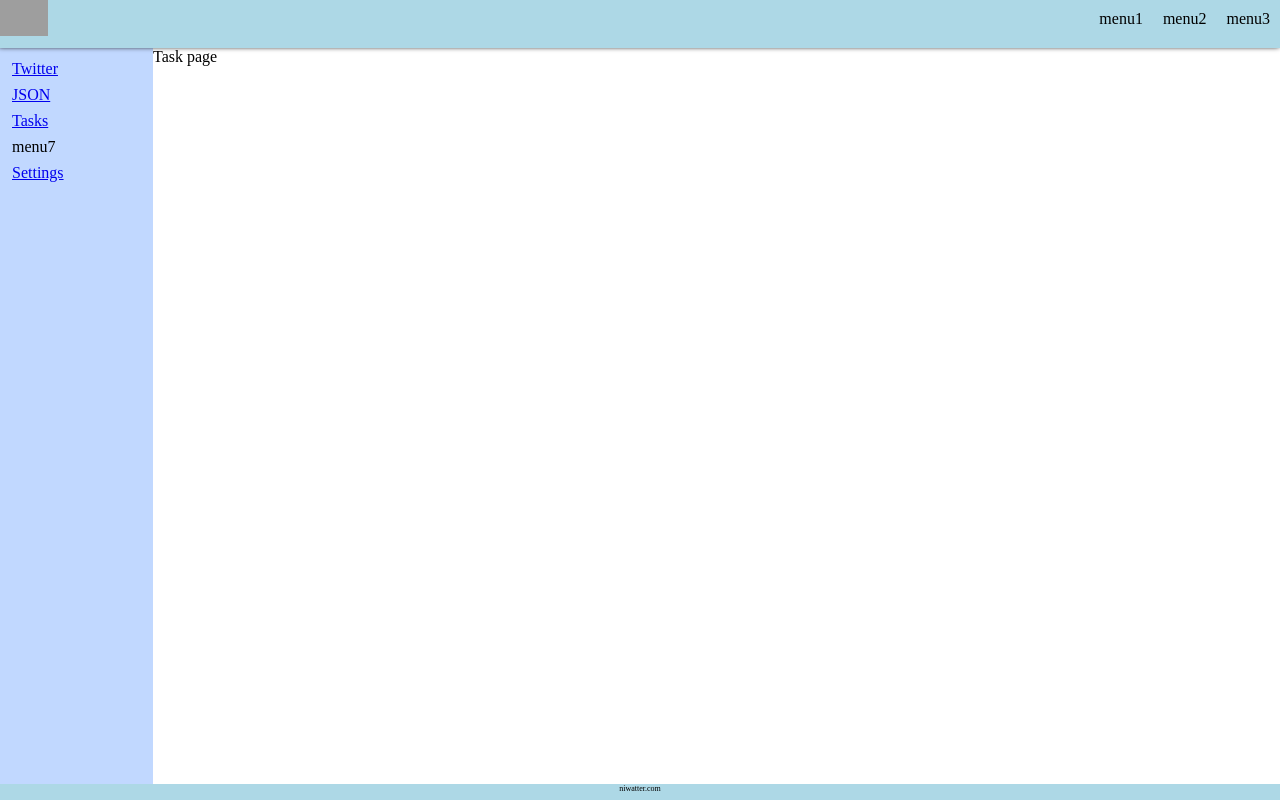
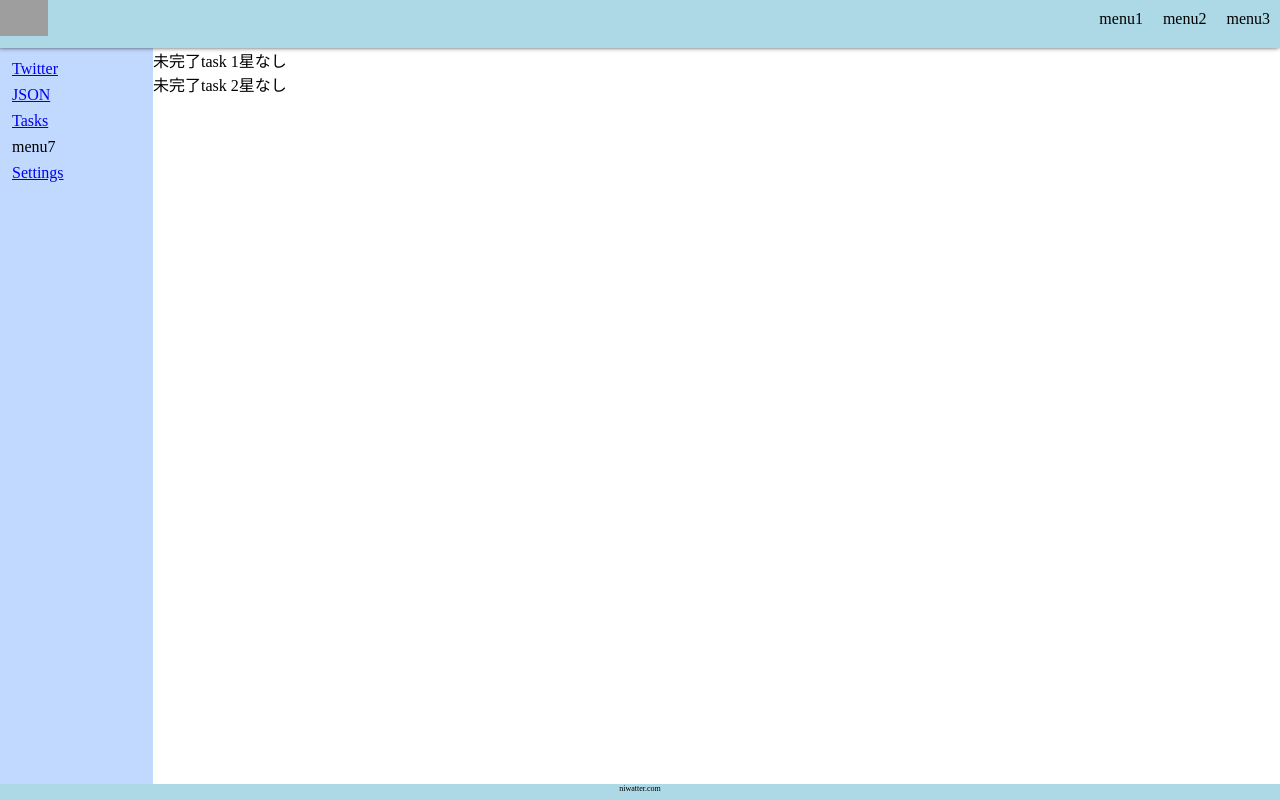
Before and after one commit to niwa-niwa/lesson-react-twitter, a React (Create React App) app: page /tasks in a window 1280 px wide. Built offline with nearby package versions, Linux system fonts and the light colour scheme; grey boxes are pictures that could not be loaded.

Commit message:
create useState for status of each task

```diff
--- /dev/null
+++ b/src/components/tasks/TaskCard.js
@@ -0,0 +1,34 @@
+import React,{useState} from 'react'
+
+
+const TaskCard = ({initialTask}) => {
+
+    const [task, setTask] = useState(initialTask)
+
+    // Change  status done to the task by click
+    const clickDone = () => {
+        setTask({...task, done:!task.done})
+    }
+
+    // Change status star to the task by click
+    const clickStar = () => {
+        setTask({...task, star:!task.star})
+    }
+
+    // create a task-card
+    return(
+        <div className="task-card" key={task.id}>
+            <span className="status" onClick={() =>clickDone()}>
+                {task.done ? '完了' : '未完了'}
+            </span>
+            <label htmlFor="">
+                {task.title}
+            </label>
+            <span className="star" onClick={() => clickStar()}>
+                {task.star ? '星付き' : '星なし'}
+            </span>
+        </div>
+    )
+}
+
+export default TaskCard
--- a/src/components/tasks/Tasks.js
+++ b/src/components/tasks/Tasks.js
@@ -1,25 +1,53 @@
-import React from 'react'
+import React,{ useState, useEffect } from 'react'
+
+import TaskCard from './TaskCard'
 
 
 const Tasks = () => {
 
+    const [tasks, setTasks] = useState([])
+
+    useEffect(() => {
+        setTasks([
+            ...[
+                {
+                    "id":"aaaa1111",
+                    "title":"task 1",
+                    "done":false,
+                    "star":false
+                },
+                {
+                    "id":"bbb1111",
+                    "title":"task 2",
+                    "done":false,
+                    "star":false
+                }
+            ]
+        ])
+    }, [])
 
     // TODO: post a task
 
-    // TODO: post status done to the task
-
-    // TODO: post status star to the task
+    // TODO: show a dialog to input a task
 
     // TODO: fetch tasks
 
-    // TODO: show a dialog to input a task
+    // TODO: rendering tasks in a list
+    const renderingList = () => {
+        return (
+            tasks.map( (task) => {
+                return(
+                    <TaskCard initialTask={task} key={task.id} />
+                )
+            })
+        )
+    }
 
-    // TODO: create a task-card
-
-    // TODO: rendering tasks in a list
 
     return (
-        <div>Task page</div>
+        <div className="task-main">
+            {renderingList()}
+        </div>
     )
 }
 
--- /dev/null
+++ b/src/components/tasks/Tasks.scss
@@ -0,0 +1,3 @@
+@charset "UTF-8";
+
+@import '_Const.scss';
```
